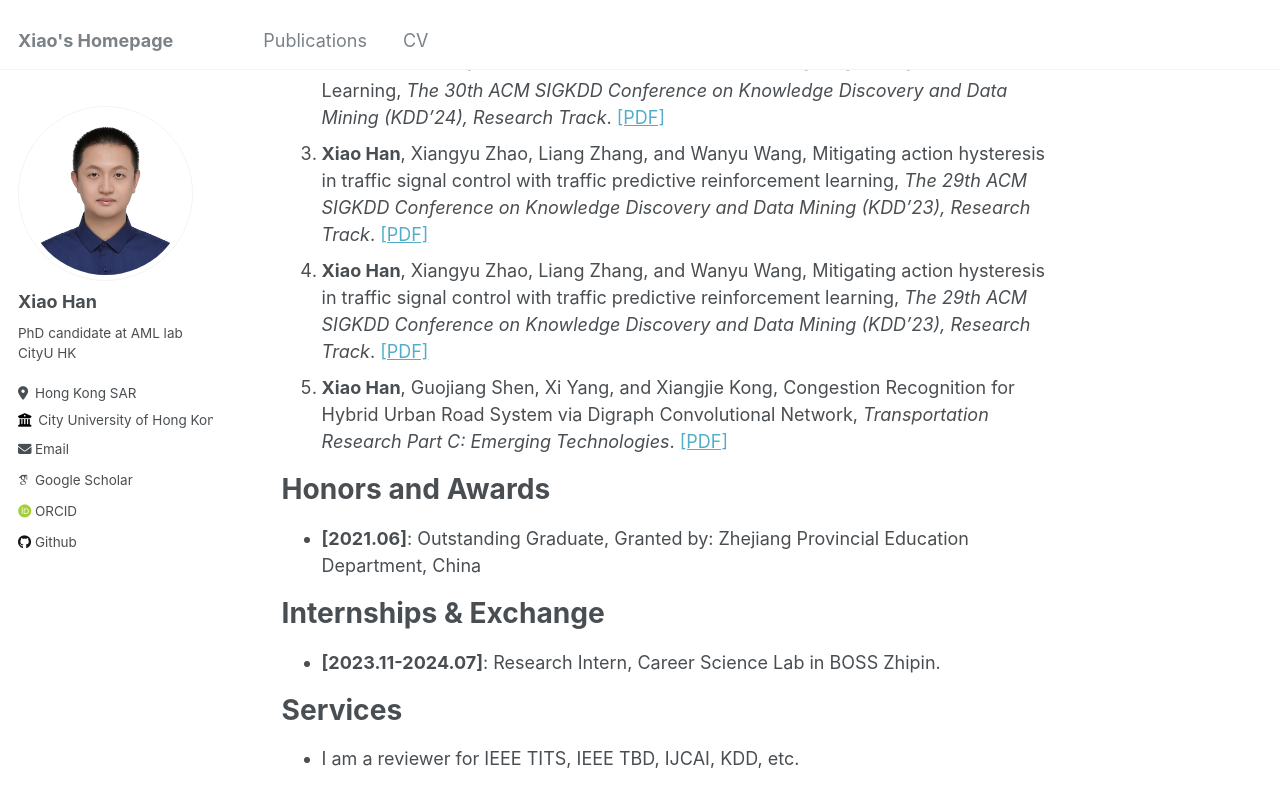
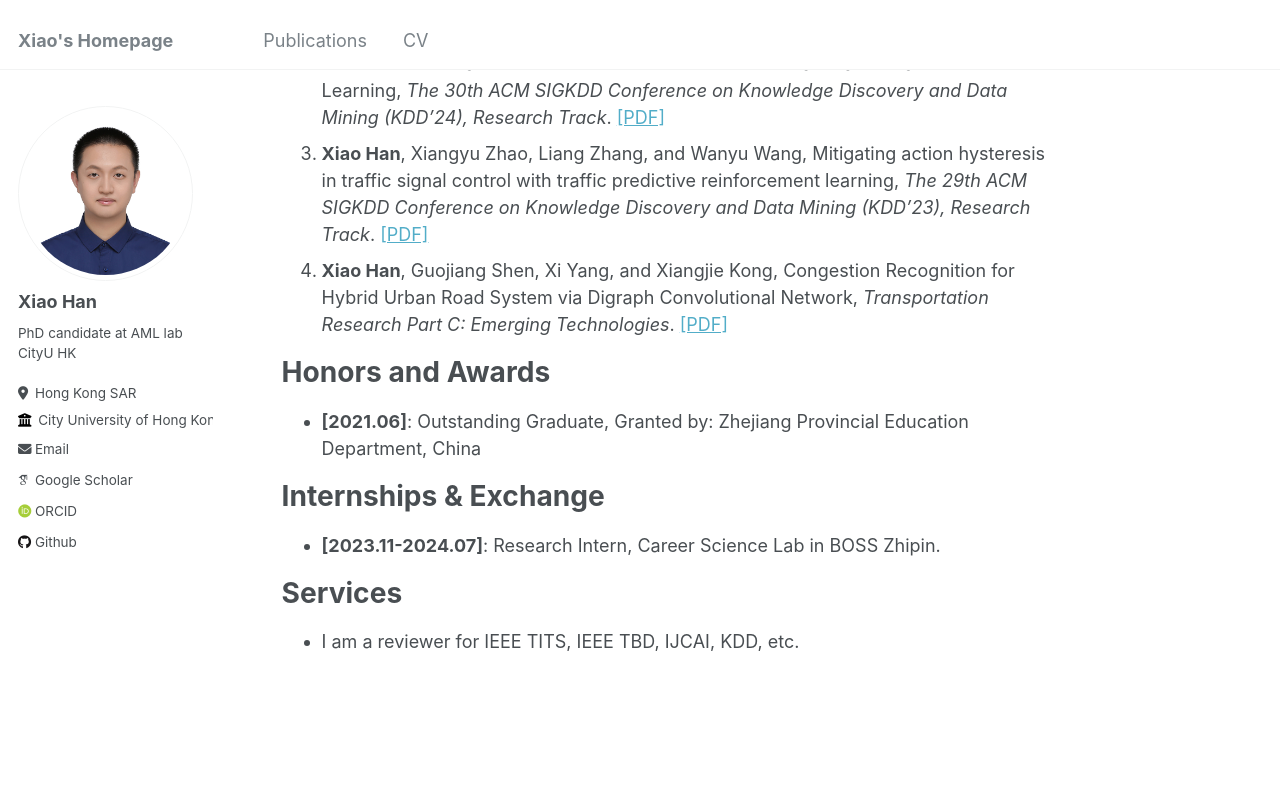
Before and after one commit to hahahenha/hahahenha.github.io, a Jekyll site: the page built from _pages/about.md, in a window 1280 px wide and 900 px high, scrolled down 775 px. Shown: the top 807 px of the window. Built offline with Jekyll 4.4.1, drawn with Linux system fonts in a browser that asks for light colours; some web fonts are replaced.

Commit message:
Update about.md

```diff
--- a/_pages/about.md
+++ b/_pages/about.md
@@ -65,12 +65,6 @@ If you are interested in collaborating with me or want to have a chat, always fe
     <a target="_blank" rel="noopener" href="https://dl.acm.org/doi/abs/10.1145/3580305.3599528">[PDF]</a>
   </li>
   <li>
-    <Strong>Xiao Han</Strong>, Xiangyu Zhao, Liang Zhang, and Wanyu Wang,
-    Mitigating action hysteresis in traffic signal control with traffic predictive reinforcement learning,
-    <em>The 29th ACM SIGKDD Conference on Knowledge Discovery and Data Mining (KDD’23), Research Track</em>.
-    <a target="_blank" rel="noopener" href="https://dl.acm.org/doi/abs/10.1145/3580305.3599528">[PDF]</a>
-  </li>
-  <li>
     <Strong>Xiao Han</Strong>, Guojiang Shen, Xi Yang, and Xiangjie Kong,
     Congestion Recognition for Hybrid Urban Road System via Digraph Convolutional Network,
     <em>Transportation Research Part C: Emerging Technologies</em>.
```
